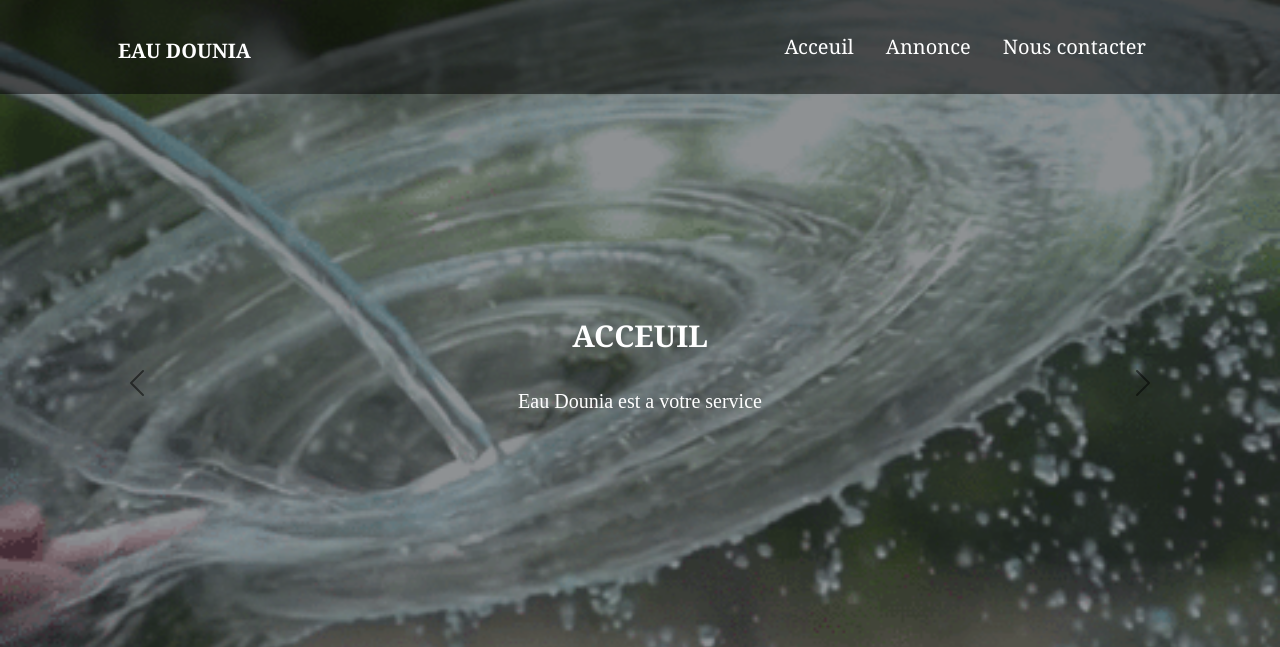
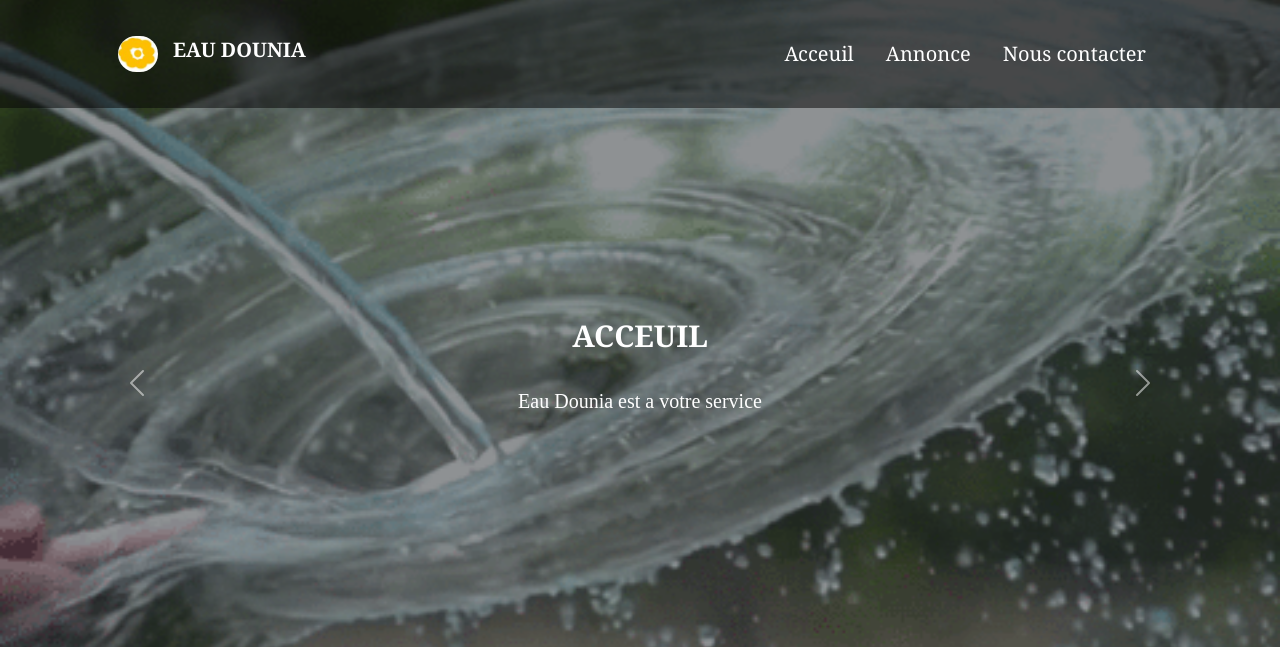
Before and after one commit to alasco-ouaga/alasco-ouaga.github.io, a PHP site: page /Annonce.html in a window 1280 px wide. Shown: the top 647 px of the page. Run offline with PHP 8.4, Linux system fonts and the light colour scheme; some web fonts are replaced.

Commit message:
Add files via upload

```diff
--- a/Annonce.html
+++ b/Annonce.html
@@ -27,17 +27,25 @@
     </head>
     <body>
         <!-- Navigation-->
-        <nav class=" navbar fixed-top navbar-expand-sm navbar-light navbar-dark  trans"  style="background-color: rgba(4, 5, 5, 0.514);">
+        <nav class=" navbar fixed-top navbar-expand-sm navbar-light navbar-dark trans"  style="background-color: rgba(4, 5, 5, 0.514);">
             <div class="container  px-4 px-lg-5">
-                <a class="navbar-brand nom TextDecoration" >
-                    <h1> <span class="decorationcentre textcolor" > EAU DOUNIA </span>  </h1>
-                </a>
+                <div >
+                    <div class="col-xl-2">
+                        <img src="assets/img/logo.JPG" alt="ggg" width="40px" style=" margin-right: 15px; border-radius: 70px;">
+                    </div>
+
+                </div>
+                <div class="col-xl-2 " style="float: right;">
+                    <a class="navbar-brand nom TextDecoration px-lg-3" >
+                        <h1> <span class="decorationcentre textcolor d-none d-md-block" > EAU DOUNIA </span>  </h1>
+                    </a>
+                </div>
                 <button  style="color: white;" class="navbar-toggler" type="button" data-bs-toggle="collapse" data-bs-target="#navbarResponsive" aria-controls="navbarResponsive" aria-expanded="false" aria-label="Toggle navigation">
                     <span class="textcolor"> </span>
                     <i class="fas fa-bars"></i>
                 </button>
                 <div class="collapse navbar-collapse " id="navbarResponsive">
-                    <ul class="navbar-nav ms-auto py-4 py-lg-0">
+                    <ul class="navbar-nav ms-auto py-1 py-lg-0">
                         <li class="nav-item"><a class="nav-link px-lg-3 py-1 py-lg-4 " href="index.html"> <span class="textcolor" >Acceuil</span> </a></li>
                         <li class="nav-item"><a class="nav-link px-lg-3 py-1 py-lg-4" href="Annonce.html"> <span class="textcolor" >Annonce</span> </a></li>
                         <li class="nav-item"><a class="nav-link px-lg-3 py-1 py-lg-4" href="Message.html"><span class="textcolor" >Nous contacter</span></a></li>
@@ -59,7 +67,7 @@
                             </div> -->
 
 
-                            <div id="carouselExampleDark" class="container-fluid carousel carousel-dark slide w-100% misepage col-md-12 "  data-bs-ride="carousel">
+                            <div id="carouselExampleDark" class="container-fluid carousel slide w-100% misepage col-md-12 " data-bs-ride="carousel">
 
                                 <div class="carousel-inner">
                                   <div class="carousel-item active " data-bs-interval="10000">
@@ -81,12 +89,12 @@
 
                                   </div>
                                 </div>
-                                <button class="carousel-control-prev css" type="button" data-bs-target="#carouselExampleDark" data-bs-slide="prev">
-                                  <span class="carousel-control-prev-icon" aria-hidden="true"></span>
+                                <button class="carousel-control-prev" type="button" data-bs-target="#carouselExampleDark" data-bs-slide="prev">
+                                  <span class="carousel-control-prev-icon ic" aria-hidden="true"></span>
                                   <span class="visually-hidden">Previous</span>
                                 </button>
-                                <button class="carousel-control-next css" type="button" data-bs-target="#carouselExampleDark" data-bs-slide="next">
-                                  <span class="carousel-control-next-icon" aria-hidden="true"></span>
+                                <button class="carousel-control-next" type="button" data-bs-target="#carouselExampleDark" data-bs-slide="next">
+                                  <span class="carousel-control-next-icon text-light" aria-hidden="true"></span>
                                   <span class="visually-hidden">Next</span>
                                 </button>
                             </div>
@@ -247,7 +255,7 @@
 
             </div>
 
-            <div  class=" container col-4 text-center col-7 pied">
+            <div  class=" container col-md-12 col-lg-6 col-xl-6 text-center col-7 pied">
                  eaudounia@gmail.com .. Tout droit reserve avec poursuite
              </div>
         </footer>
--- a/css/couleur.css
+++ b/css/couleur.css
@@ -165,7 +165,7 @@ s
 
  .textforma3{
    font-family: Forte;
-   font-size: 30px;
+   font-size: 25px;
    color: brown;
  }
 
```
Also changed, not shown: Message.html (+19 -11 lines), index.html (+16 -8 lines).
